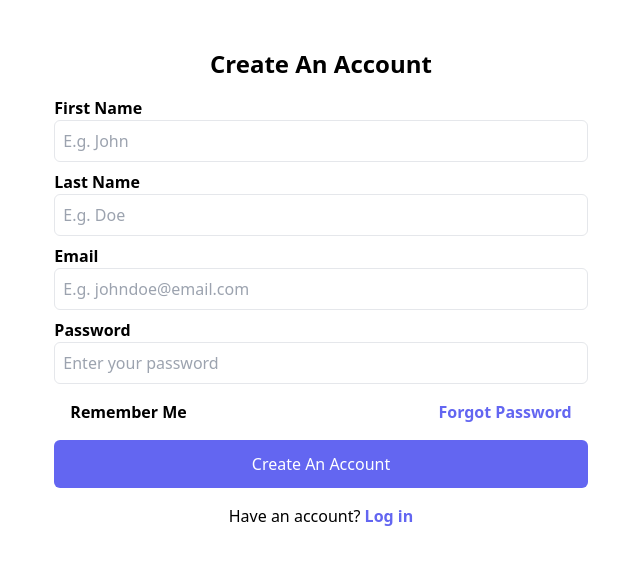
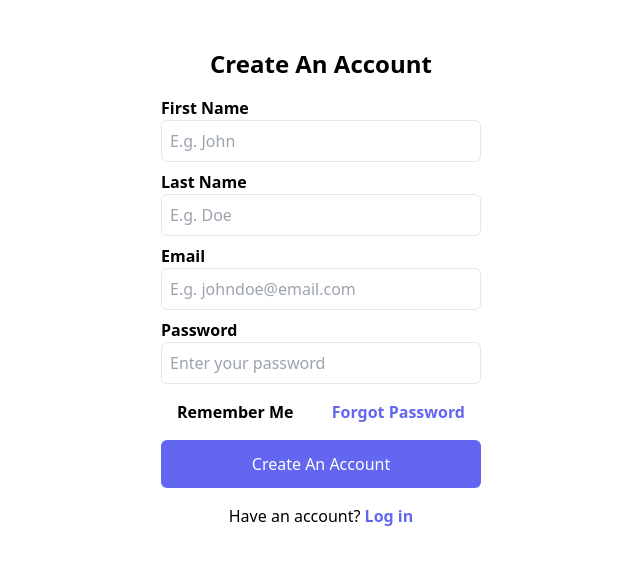
Before and after one commit to yeoja-v/react-repo, a React (Create React App) app: page / in a window 1280 px wide. Shown: the top 564 px of the page, without its empty margins (319-959 px from the left). Built offline with nearby package versions, Linux system fonts and the light colour scheme.

Commit message:
Update CreateAccount.js

```diff
--- a/src/components/auth/CreateAccount.js
+++ b/src/components/auth/CreateAccount.js
@@ -59,7 +59,7 @@ function CreateAccount() {
     console.log("errors", errors)
 
     return (
-        <form className="w-11/12 md:w-6/12 lg:w-5/12 mx-auto space-y-4 mt-12" onSubmit={handleSubmit(onSubmit)}>
+        <form className="w-11/12 md:w-6/12 lg:w-4/12 xl:w-3/12 mx-auto space-y-4 mt-12" onSubmit={handleSubmit(onSubmit)}>
             <h1 className="text-2xl"><strong>Create An Account</strong></h1>
             <div className="space-y-2">
                 {inputFields.map(field => {
```
